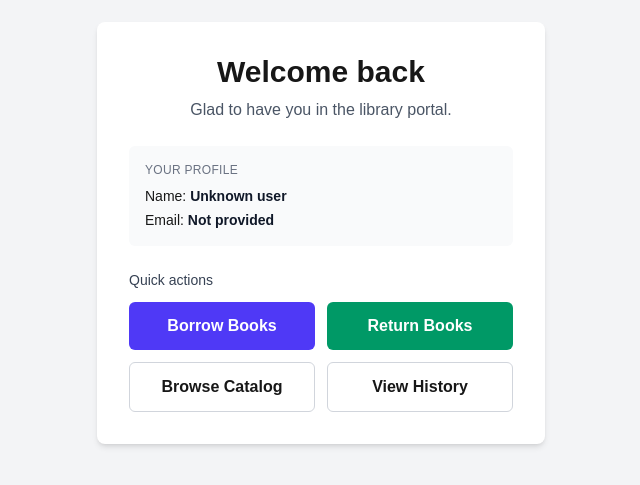
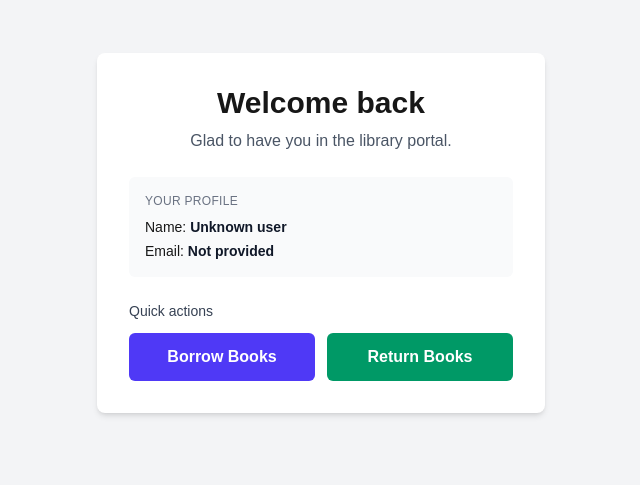
Before and after one commit to sharifshahria/library_management, a Next.js app: page /welcome in a window 1280 px wide. Shown: the part 167-652 px from the top of the page, without its empty margins (319-959 px from the left). Built offline with nearby package versions, Linux system fonts and the light colour scheme.

Commit message:
Remove buttons

```diff
--- a/app/welcome/page.tsx
+++ b/app/welcome/page.tsx
@@ -63,18 +63,7 @@ export default function Welcome() {
             >
               Return Books
             </Link>
-            <Link
-              href="/catalog"
-              className="rounded-md border border-gray-300 py-3 px-4 font-semibold hover:border-gray-400 transition text-center"
-            >
-              Browse Catalog
-            </Link>
-            <Link
-              href="/history"
-              className="rounded-md border border-gray-300 py-3 px-4 font-semibold hover:border-gray-400 transition text-center"
-            >
-              View History
-            </Link>
+
           </div>
         </div>
       </div>
```
